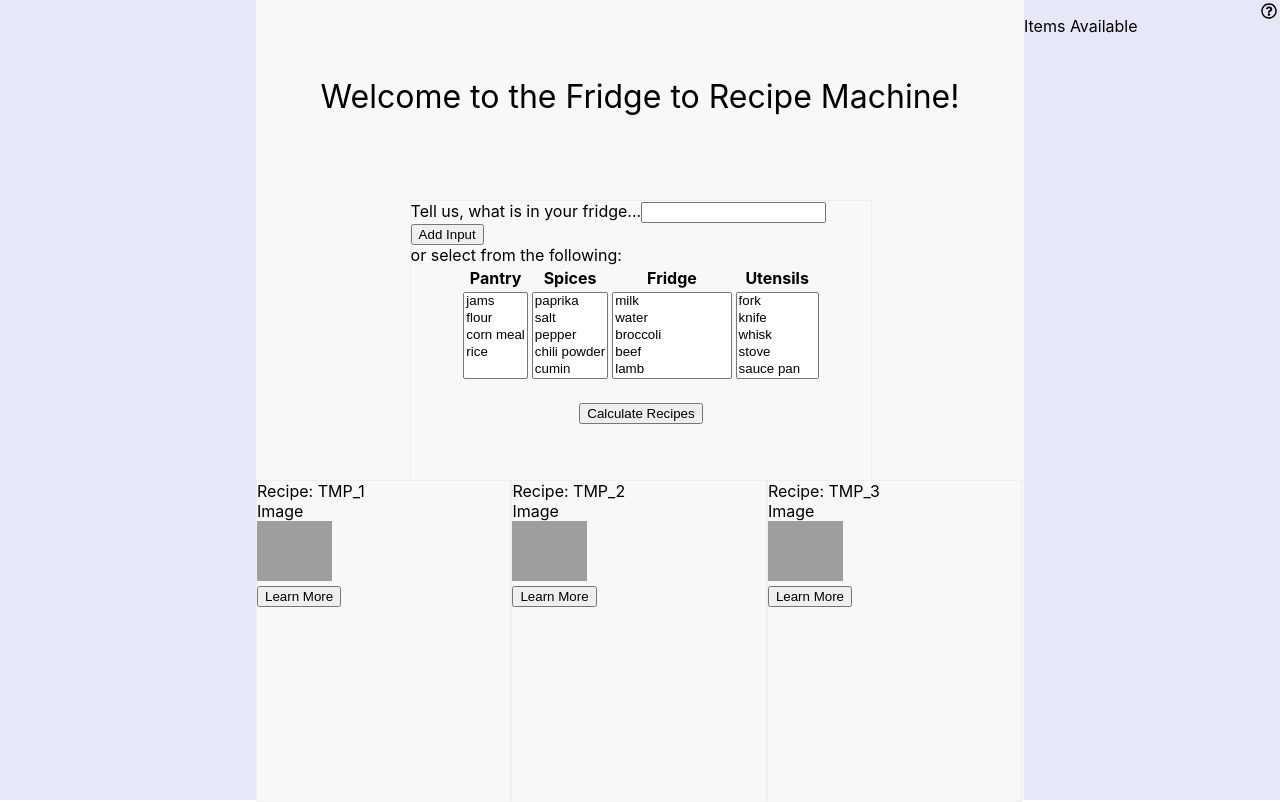
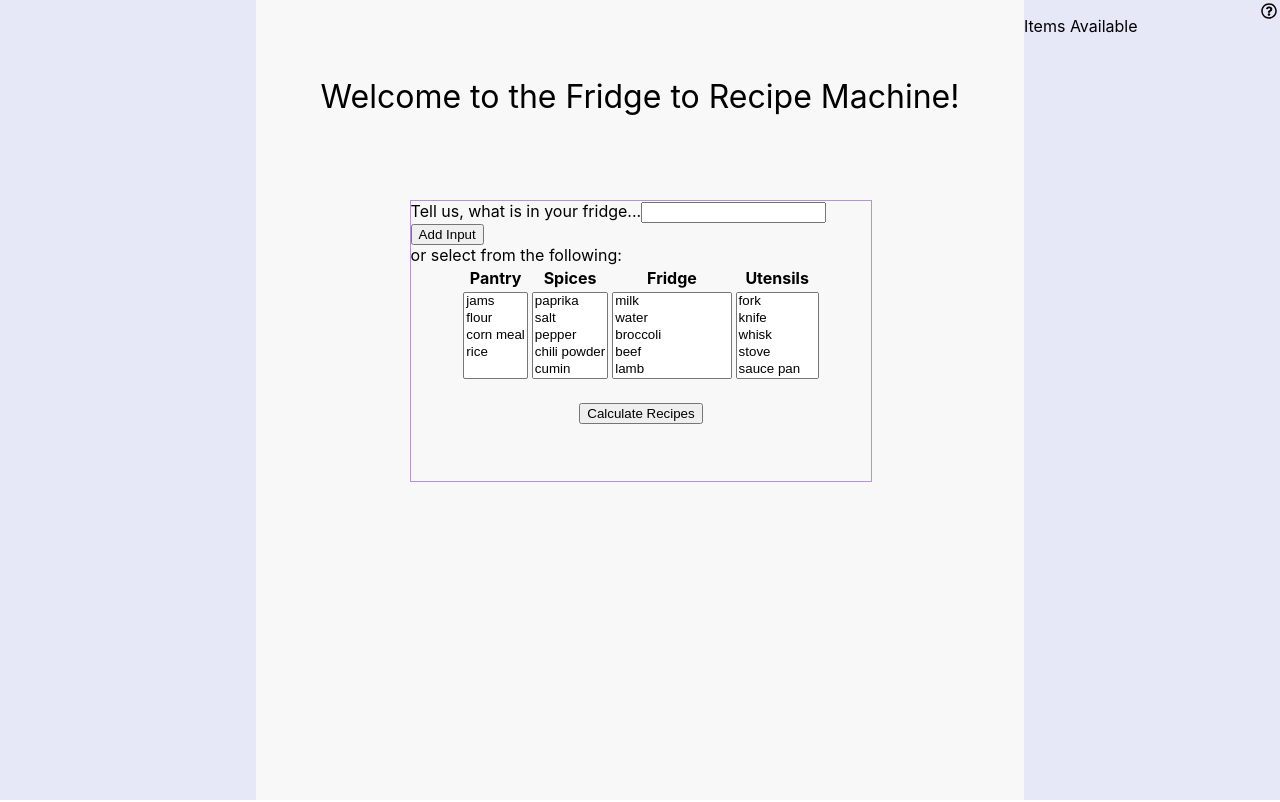
Before and after one commit to langet0695/cs_361, a React (Create React App) app in the folder fridge_food/: page / in a window 1280 px wide. Built offline with nearby package versions, Linux system fonts and the light colour scheme; grey boxes are pictures that could not be loaded.

Commit message:
updated border to an outline and fixed recipe card

```diff
--- a/fridge_food/src/App.css
+++ b/fridge_food/src/App.css
@@ -10,7 +10,7 @@
 .center_container{
   width: 60%;
   height: 100vh;
-  background-color: #f5f5f5;
+  background-color: #f8f8f8;
   position: relative;
   float: left;
 }
@@ -56,20 +56,19 @@
   position: absolute;
   align-items: center;
   left: 20%;
-  border: #efeef0;
+  border: #6a1cb877;
   border-width: 1px;
   border-style: solid;
   background-color: #f8f8f8;
 }
 
 .recipe_box{
-  width: 33%;
+  width: 33.3%;
   height: 40vh;
   position: relative;
   float: left;
-  border: #efeef0;
-  border-width: 1px;
-  border-style: solid;
+  outline: 1px solid;
+  outline-color: #6a1cb877;
   background-color: #f8f8f8;
 }
 
--- a/fridge_food/src/components/recipe_card.js
+++ b/fridge_food/src/components/recipe_card.js
@@ -4,7 +4,9 @@ function ReipeCard({ input, updateCard, value, img }){
     // This component builds the content that is populated into the 3 recipe cards at the bottom of the browser page of the user.
     return (
         <>
-            <div class="recipe_box">
+            {/* The following conditional operator displays a blank div if the recipe search service hasn't been used yet. */}
+            { (input['name'] === 'TMP') ? <div></div>
+                                        : <div class="recipe_box">
                                               Recipe: {input['name']}
                                               <br></br>
                                               Image
@@ -12,7 +14,7 @@ function ReipeCard({ input, updateCard, value, img }){
                                               <img src={img} width="75" height="60" alt=" " ></img>
                                               <br></br>
                                               <button type="button" onClick={e => updateCard(value)}>Learn More</button>
-            </div>
+                                          </div> }
         </>
     );
 }
--- a/fridge_food/src/pages/Homepage.js
+++ b/fridge_food/src/pages/Homepage.js
@@ -9,9 +9,9 @@ import RecipeDetails from '../components/recipe_details';
 
 function Homepage() {
     // This Homepage component is used to generate the ui and interaction mechanisms of the main web landing page users will be directed to.
-    const [Recipes, setRecipes] = useState({'recipes':[{'name':'TMP_1', 'ingredientLines':['TMP_Ingredient'], 'link': 'google.com'},
-                                                       {'name':'TMP_2', 'ingredientLines':['TMP_Ingredient'], 'link': 'google.com'},
-                                                       {'name':'TMP_3', 'ingredientLines':['TMP_Ingredient'], 'link': 'google.com'}]});
+    const [Recipes, setRecipes] = useState({'recipes':[{'name':'TMP', 'ingredientLines':['TMP_Ingredient'], 'link': 'google.com'},
+                                                       {'name':'TMP', 'ingredientLines':['TMP_Ingredient'], 'link': 'google.com'},
+                                                       {'name':'TMP', 'ingredientLines':['TMP_Ingredient'], 'link': 'google.com'}]});
     const [Image_1, setImageOne] = useState('tmp')
     const [Image_2, setImageTwo] = useState('tmp')
     const [Image_3, setImageThree] = useState('tmp')
```
Lines whose indentation alone changed are shown as unchanged.
